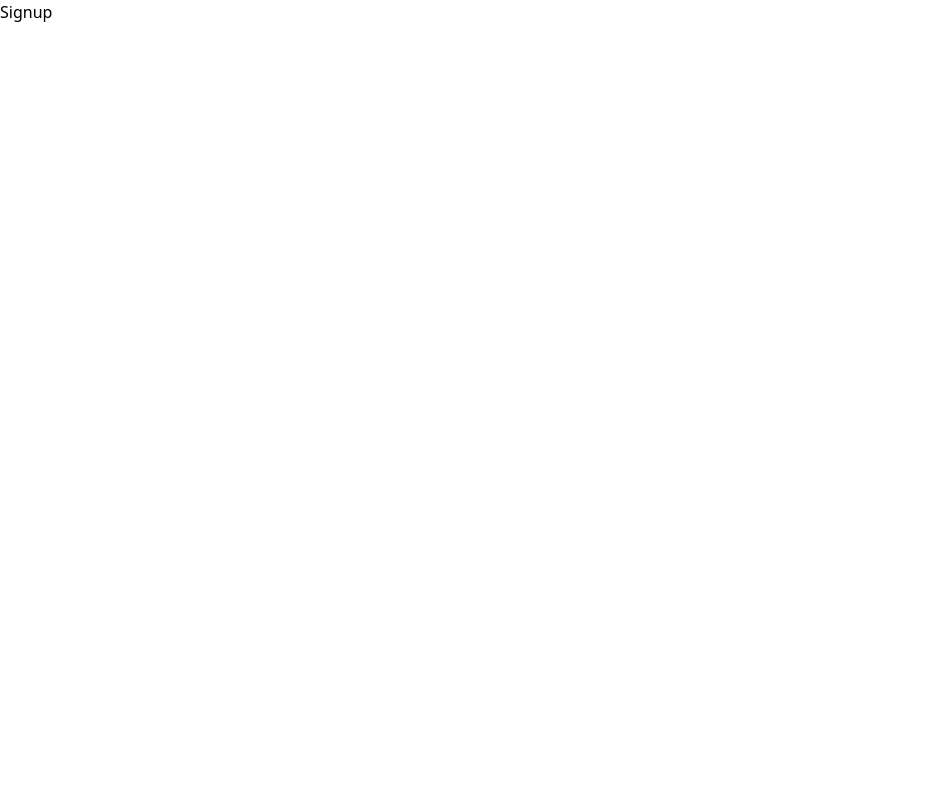
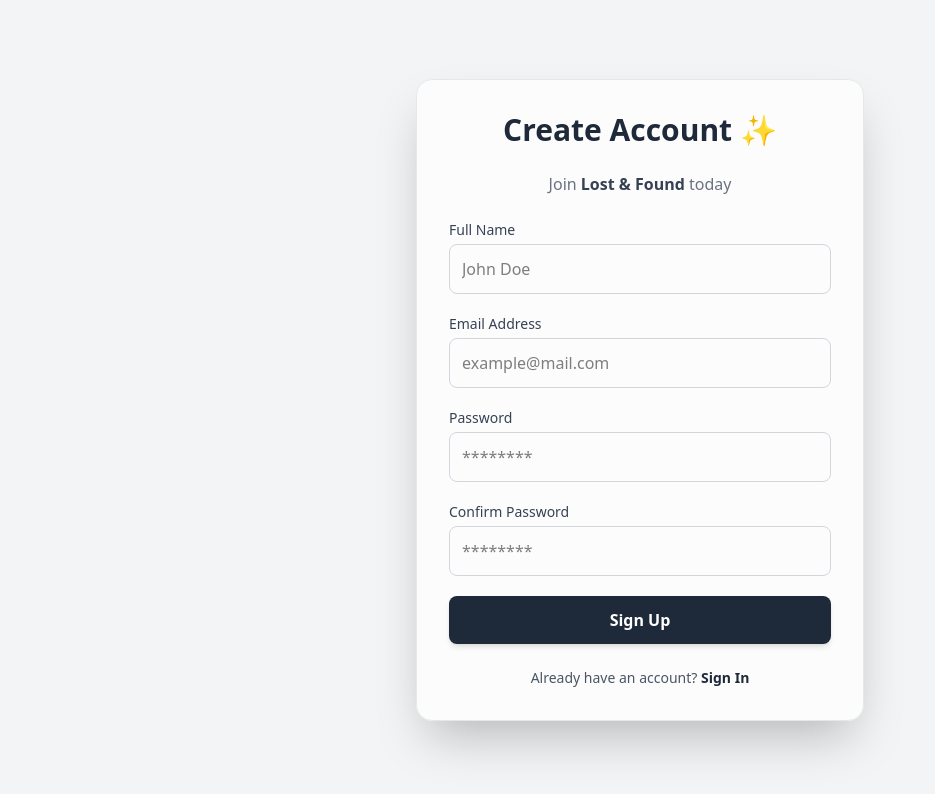
Before and after one commit to Suchitra-Sahoo/Smart-Lost-and-Found-System, a React (Vite) app in the folder Frontend/: page /signup in a window 1280 px wide. Shown: the top 794 px of the page, without its empty margins (0-935 px from the left). Built offline with nearby package versions, Linux system fonts and the light colour scheme.

Commit message:
Implemented React signup/signin with Tailwind

```diff
--- a/Frontend/package.json
+++ b/Frontend/package.json
@@ -20,7 +20,7 @@
     "@eslint/js": "^9.33.0",
     "@types/react": "^19.1.10",
     "@types/react-dom": "^19.1.7",
-    "@vitejs/plugin-react": "^5.0.0",
+    "@vitejs/plugin-react": "^5.0.2",
     "eslint": "^9.33.0",
     "eslint-plugin-react-hooks": "^5.2.0",
     "eslint-plugin-react-refresh": "^0.4.20",
--- a/Frontend/src/pages/Signin.jsx
+++ b/Frontend/src/pages/Signin.jsx
@@ -1,9 +1,89 @@
-import React from 'react'
+import { useState } from "react";
 
 function Signin() {
+  const [formData, setFormData] = useState({ email: "", password: "" });
+
+  const handleChange = (e) => {
+    setFormData({ ...formData, [e.target.name]: e.target.value });
+  };
+
+  const handleSubmit = (e) => {
+    e.preventDefault();
+    console.log("Signin Data:", formData);
+  };
+
   return (
-    <div>Signin</div>
-  )
+    <div className="flex min-h-screen items-center justify-center bg-gray-100 p-4">
+      {/* Card */}
+      <div className="w-full max-w-md rounded-2xl bg-white/70 backdrop-blur-lg p-8 shadow-2xl border border-gray-200">
+        {/* Title */}
+        <h2 className="mb-6 text-center text-3xl font-extrabold text-gray-800">
+          Welcome Back 👋
+        </h2>
+        <p className="mb-6 text-center text-gray-500">
+          Sign in to continue to{" "}
+          <span className="font-semibold text-gray-700">Smart Lost & Found</span>
+        </p>
+
+        {/* Form */}
+        <form onSubmit={handleSubmit} className="space-y-5">
+          <div>
+            <label className="mb-1 block text-sm font-medium text-gray-700">
+              Email Address
+            </label>
+            <input
+              type="email"
+              name="email"
+              placeholder="example@mail.com"
+              value={formData.email}
+              onChange={handleChange}
+              className="w-full rounded-lg border border-gray-300 p-3 focus:border-gray-700 focus:ring-2 focus:ring-gray-400"
+              required
+            />
+          </div>
+
+          <div>
+            <label className="mb-1 block text-sm font-medium text-gray-700">
+              Password
+            </label>
+            <input
+              type="password"
+              name="password"
+              placeholder="********"
+              value={formData.password}
+              onChange={handleChange}
+              className="w-full rounded-lg border border-gray-300 p-3 focus:border-gray-700 focus:ring-2 focus:ring-gray-400"
+              required
+            />
+          </div>
+
+          <div className="flex items-center justify-between">
+            <label className="flex items-center text-sm text-gray-600">
+              <input type="checkbox" className="mr-2" /> Remember me
+            </label>
+            <a href="#" className="text-sm text-gray-700 hover:underline">
+              Forgot Password?
+            </a>
+          </div>
+
+          <button
+            type="submit"
+            className="w-full rounded-lg bg-gray-800 py-3 text-white font-semibold shadow-md hover:bg-black transition duration-200"
+          >
+            Sign In
+          </button>
+        </form>
+
+        {/* Footer */}
+        <p className="mt-6 text-center text-sm text-gray-600">
+          Don’t have an account?{" "}
+          <a href="/signup" className="font-semibold text-gray-800 hover:underline">
+            Sign Up
+          </a>
+        </p>
+      </div>
+    </div>
+  );
 }
 
-export default Signin
+export default Signin;
--- a/Frontend/src/pages/Signup.jsx
+++ b/Frontend/src/pages/Signup.jsx
@@ -1,9 +1,114 @@
-import React from 'react'
+import { useState } from "react";
 
 function Signup() {
+  const [formData, setFormData] = useState({
+    name: "",
+    email: "",
+    password: "",
+    confirmPassword: "",
+  });
+
+  const handleChange = (e) => {
+    setFormData({ ...formData, [e.target.name]: e.target.value });
+  };
+
+  const handleSubmit = (e) => {
+    e.preventDefault();
+    console.log("Signup Data:", formData);
+  };
+
   return (
-    <div>Signup</div>
-  )
+    <div className="flex min-h-screen items-center justify-center bg-gray-100 p-4">
+      {/* Card */}
+      <div className="w-full max-w-md rounded-2xl bg-white/70 backdrop-blur-lg p-8 shadow-2xl border border-gray-200">
+        {/* Title */}
+        <h2 className="mb-6 text-center text-3xl font-extrabold text-gray-800">
+          Create Account ✨
+        </h2>
+        <p className="mb-6 text-center text-gray-500">
+          Join <span className="font-semibold text-gray-700">Lost & Found</span> today
+        </p>
+
+        {/* Form */}
+        <form onSubmit={handleSubmit} className="space-y-5">
+          <div>
+            <label className="mb-1 block text-sm font-medium text-gray-700">
+              Full Name
+            </label>
+            <input
+              type="text"
+              name="name"
+              placeholder="John Doe"
+              value={formData.name}
+              onChange={handleChange}
+              className="w-full rounded-lg border border-gray-300 p-3 focus:border-gray-700 focus:ring-2 focus:ring-gray-400"
+              required
+            />
+          </div>
+
+          <div>
+            <label className="mb-1 block text-sm font-medium text-gray-700">
+              Email Address
+            </label>
+            <input
+              type="email"
+              name="email"
+              placeholder="example@mail.com"
+              value={formData.email}
+              onChange={handleChange}
+              className="w-full rounded-lg border border-gray-300 p-3 focus:border-gray-700 focus:ring-2 focus:ring-gray-400"
+              required
+            />
+          </div>
+
+          <div>
+            <label className="mb-1 block text-sm font-medium text-gray-700">
+              Password
+            </label>
+            <input
+              type="password"
+              name="password"
+              placeholder="********"
+              value={formData.password}
+              onChange={handleChange}
+              className="w-full rounded-lg border border-gray-300 p-3 focus:border-gray-700 focus:ring-2 focus:ring-gray-400"
+              required
+            />
+          </div>
+
+          <div>
+            <label className="mb-1 block text-sm font-medium text-gray-700">
+              Confirm Password
+            </label>
+            <input
+              type="password"
+              name="confirmPassword"
+              placeholder="********"
+              value={formData.confirmPassword}
+              onChange={handleChange}
+              className="w-full rounded-lg border border-gray-300 p-3 focus:border-gray-700 focus:ring-2 focus:ring-gray-400"
+              required
+            />
+          </div>
+
+          <button
+            type="submit"
+            className="w-full rounded-lg bg-gray-800 py-3 text-white font-semibold shadow-md hover:bg-black transition duration-200"
+          >
+            Sign Up
+          </button>
+        </form>
+
+        {/* Footer */}
+        <p className="mt-6 text-center text-sm text-gray-600">
+          Already have an account?{" "}
+          <a href="/signin" className="font-semibold text-gray-800 hover:underline">
+            Sign In
+          </a>
+        </p>
+      </div>
+    </div>
+  );
 }
 
-export default Signup
+export default Signup;
```
Also changed, not shown: 1 other file (tests, documents, lock files or other folders).
